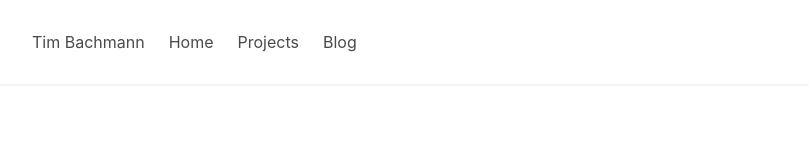
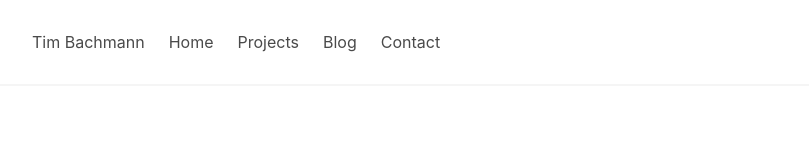
Before and after one commit to Tiim/Tiim.github.io, a Vue app: page /projects in a window 1280 px wide. Shown: the top 160 px of the page, without its empty margins (32-841 px from the left). Built offline with nearby package versions, Linux system fonts and the light colour scheme.

Commit message:
Add contact link to twitter again

```diff
--- a/src/components/Header.vue
+++ b/src/components/Header.vue
@@ -14,6 +14,7 @@
           <router-link @click.native="closeBurger" to="/" class="navbar-item">Home</router-link>
           <router-link @click.native="closeBurger" to="/projects" class="navbar-item">Projects</router-link>
           <a class="navbar-item" target="_blank" href="https://dev.to/tiim">Blog</a>
+          <a class="navbar-item" target="_blank" href="https://twitter.com/TiimB">Contact</a>
         </div>
       </div>
     </div>
```
